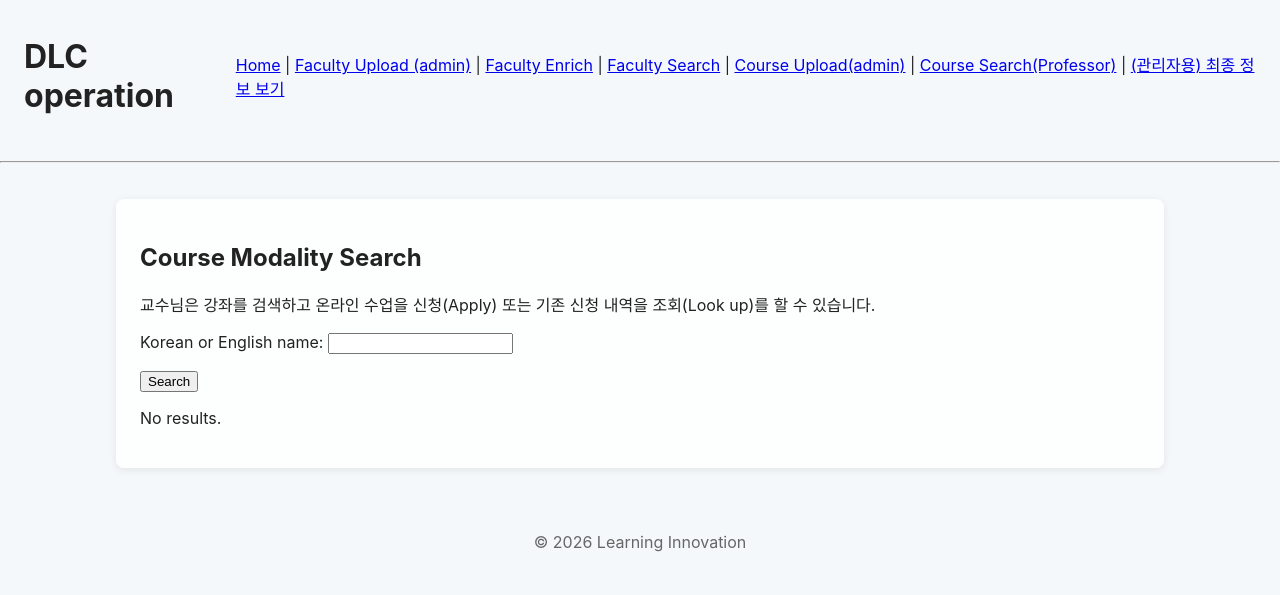
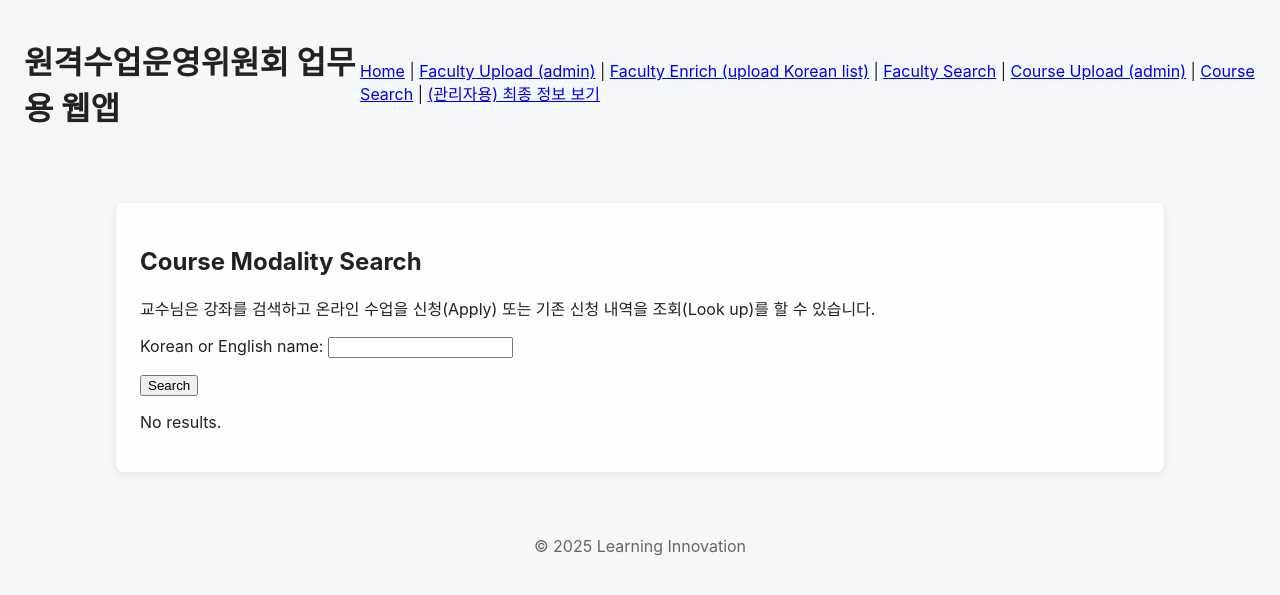
Before and after one commit to KDISCHOOL/Distance-Learning-Committee-6, a Django app: page /course/search/ in a window 1280 px wide. Shown: the top 595 px of the page. Run offline with Django 4.2, Linux system fonts and the light colour scheme.

Commit message:
Update base.html for title and navigation changes

```diff
--- a/templates/core/base.html
+++ b/templates/core/base.html
@@ -3,32 +3,30 @@
 <html>
 <head>
     <meta charset="utf-8">
-  <title>원격수업운영위원회 운영을 위한 업무용 웹앱</title>
-  <!-- 정적 CSS 연결 -->
+    <title>원격수업운영위원회 업무용 웹앱</title>
     <link rel="stylesheet" href="{% static 'css/styles.css' %}">
 </head>
 <body class="site-body">
   <header class="site-header">
-    <h1>DLC operation</h1>
+    <!-- 변경: 화면에 보이는 제목 -->
+    <h1>원격수업운영위원회 업무용 웹앱</h1>
     <nav>
         <a href="{% url 'core:index' %}">Home</a> |
         <a href="{% url 'core:faculty_upload' %}">Faculty Upload (admin)</a> |
-      <a href="{% url 'core:faculty_enrich' %}">Faculty Enrich</a> |
+        <a href="{% url 'core:faculty_enrich' %}">Faculty Enrich (upload Korean list)</a> |
         <a href="{% url 'core:faculty_search' %}">Faculty Search</a> |
-      <a href="{% url 'core:course_upload' %}">Course Upload(admin)</a> |
-      <a href="{% url 'core:course_search' %}">Course Search(Professor)</a> |
+        <a href="{% url 'core:course_upload' %}">Course Upload (admin)</a> |
+        <a href="{% url 'core:course_search' %}">Course Search</a> |
         <a href="{% url 'core:course_admin_export' %}">(관리자용) 최종 정보 보기</a>
     </nav>
   </header>
-
-  <hr>
 
   <main class="site-main">
     {% block content %}{% endblock %}
   </main>
 
   <footer class="site-footer">
-    <p>© 2026 Learning Innovation</p>
+    <p>© 2025 Learning Innovation</p>
   </footer>
 </body>
 </html>
```
Lines whose indentation alone changed are shown as unchanged.
